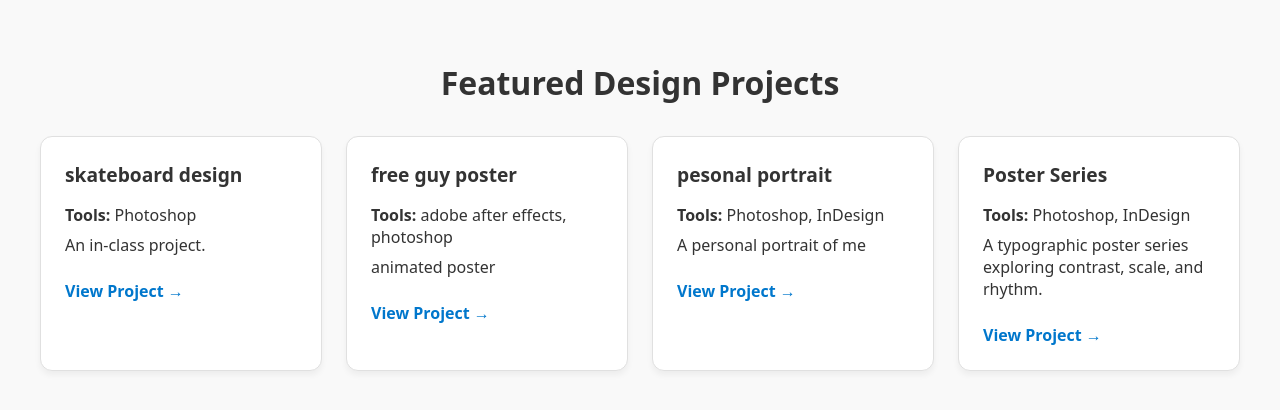
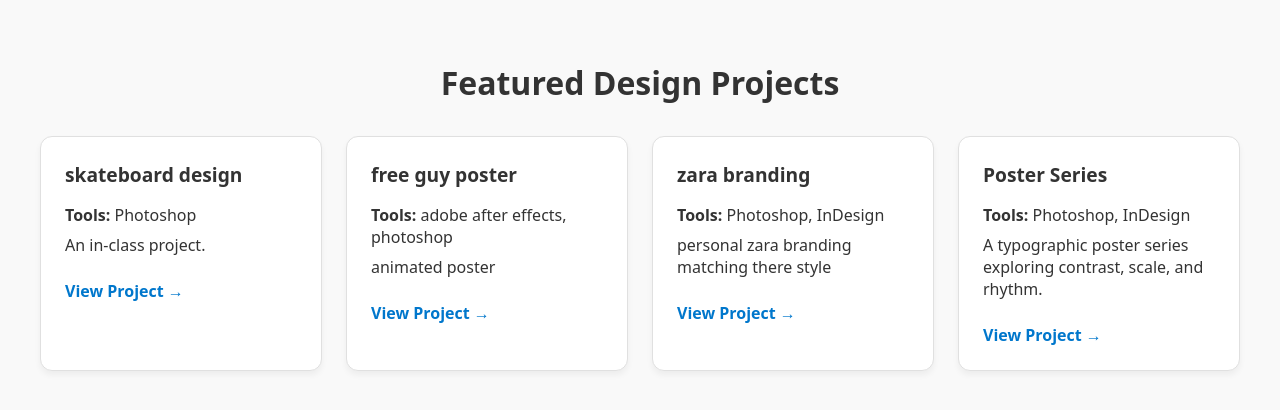
Before and after one commit to winters0505/MyPortfolio, a Jekyll site: the page built from design.html, in a window 1280 px wide. Shown: the top 410 px of the page. Built offline with Jekyll 4.4.1, drawn with Linux system fonts in a browser that asks for light colours.

Commit message:
Update portrait.md

```diff
--- a/_design/portrait.md
+++ b/_design/portrait.md
@@ -1,17 +1,7 @@
 ---
-title: "pesonal portrait"
+title: "zara branding"
 tools: [Photoshop, InDesign]
-description: "A personal portrait of me"
+description: "personal zara branding matching there style"
 layout: design
 permalink:
 ---
-
-
-
-# This is me
-
-This is a simple portrait of me
-
-### Anothe headline
-
-more stuff about me.
```
